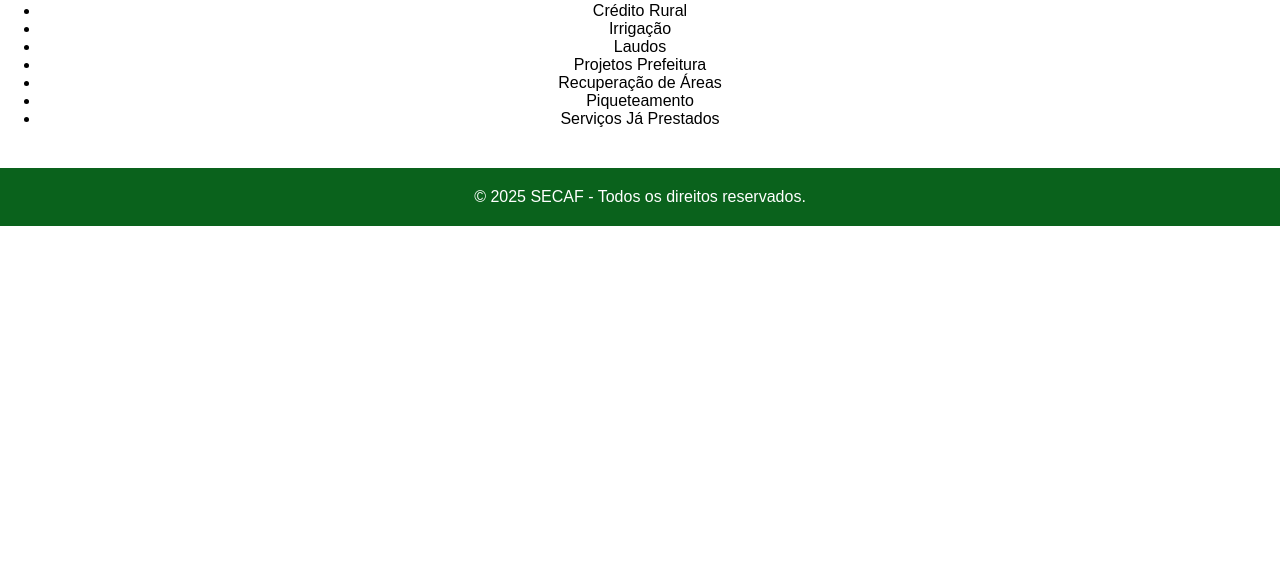
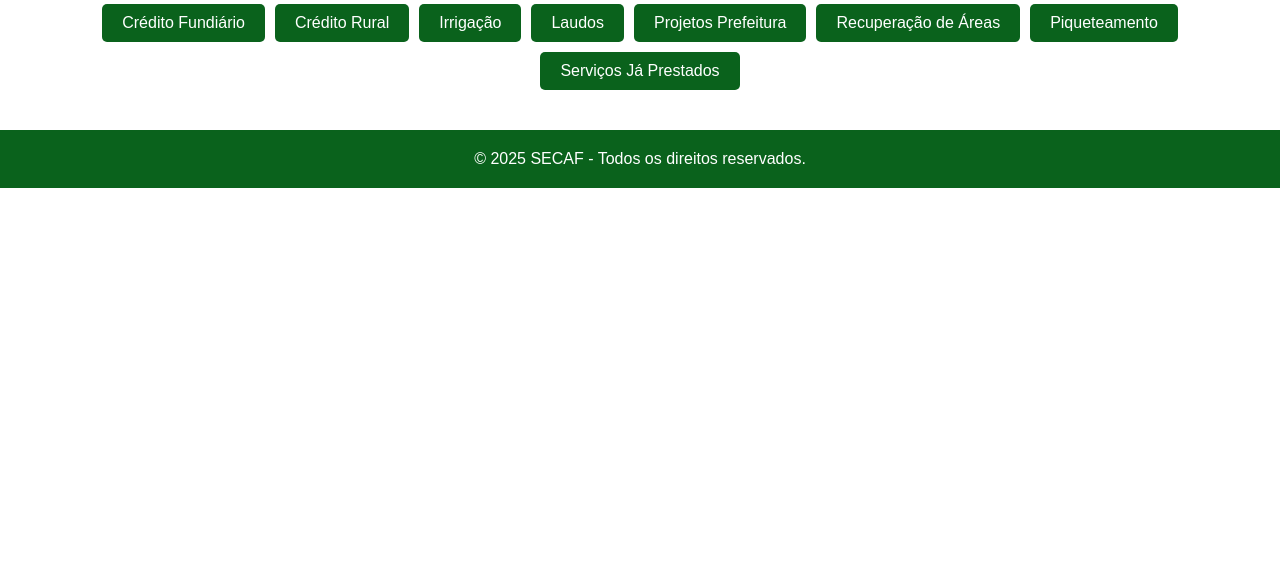
Before and after one commit to Renatocruz-eng/novo-site, a plain HTML site: page servicos.html in a window 1280 px wide. Shown: the part 231-800 px from the top of the page. Drawn offline with Linux system fonts and the light colour scheme.

Commit message:
Estilo dos botões da página serviços corrigido

```diff
--- a/servicos.html
+++ b/servicos.html
@@ -15,17 +15,17 @@
     </nav>
   </header>
   <main>
-    <h1>Serviços Prestados</h1>
-    <ul>
-      <li>Crédito Fundiário</li>
-      <li>Crédito Rural</li>
-      <li>Irrigação</li>
-      <li>Laudos</li>
-      <li>Projetos Prefeitura</li>
-      <li>Recuperação de Áreas</li>
-      <li>Piqueteamento</li>
-      <li>Serviços Já Prestados</li>
-    </ul>
+     <h1>Serviços Prestados</h1>
+  <div class="nav-servicos">
+    <button onclick="location.href='credito-fundiario.html'">Crédito Fundiário</button>
+    <button onclick="location.href='credito-rural.html'">Crédito Rural</button>
+    <button onclick="location.href='irrigacao.html'">Irrigação</button>
+    <button onclick="location.href='laudos.html'">Laudos</button>
+    <button onclick="location.href='projetos-prefeitura.html'">Projetos Prefeitura</button>
+    <button onclick="location.href='recuperacao.html'">Recuperação de Áreas</button>
+    <button onclick="location.href='piqueteamento.html'">Piqueteamento</button>
+    <button onclick="location.href='servicos-prestados.html'">Serviços Já Prestados</button>
+  </div>
   </main>
   <footer>© 2025 SECAF - Todos os direitos reservados.</footer>
 </body>
--- a/style.css
+++ b/style.css
@@ -38,3 +38,25 @@ footer {
   text-align: center;
   padding: 20px;
 }
+.nav-servicos {
+  display: flex;
+  flex-wrap: wrap;
+  justify-content: center;
+  gap: 10px;
+  margin-top: 20px;
+}
+
+.nav-servicos button {
+  padding: 10px 20px;
+  font-size: 1rem;
+  cursor: pointer;
+  background-color: #0A621C;
+  color: white;
+  border: none;
+  border-radius: 5px;
+  transition: background-color 0.2s ease-in-out;
+}
+
+.nav-servicos button:hover {
+  background-color: #084e16;
+}
```
